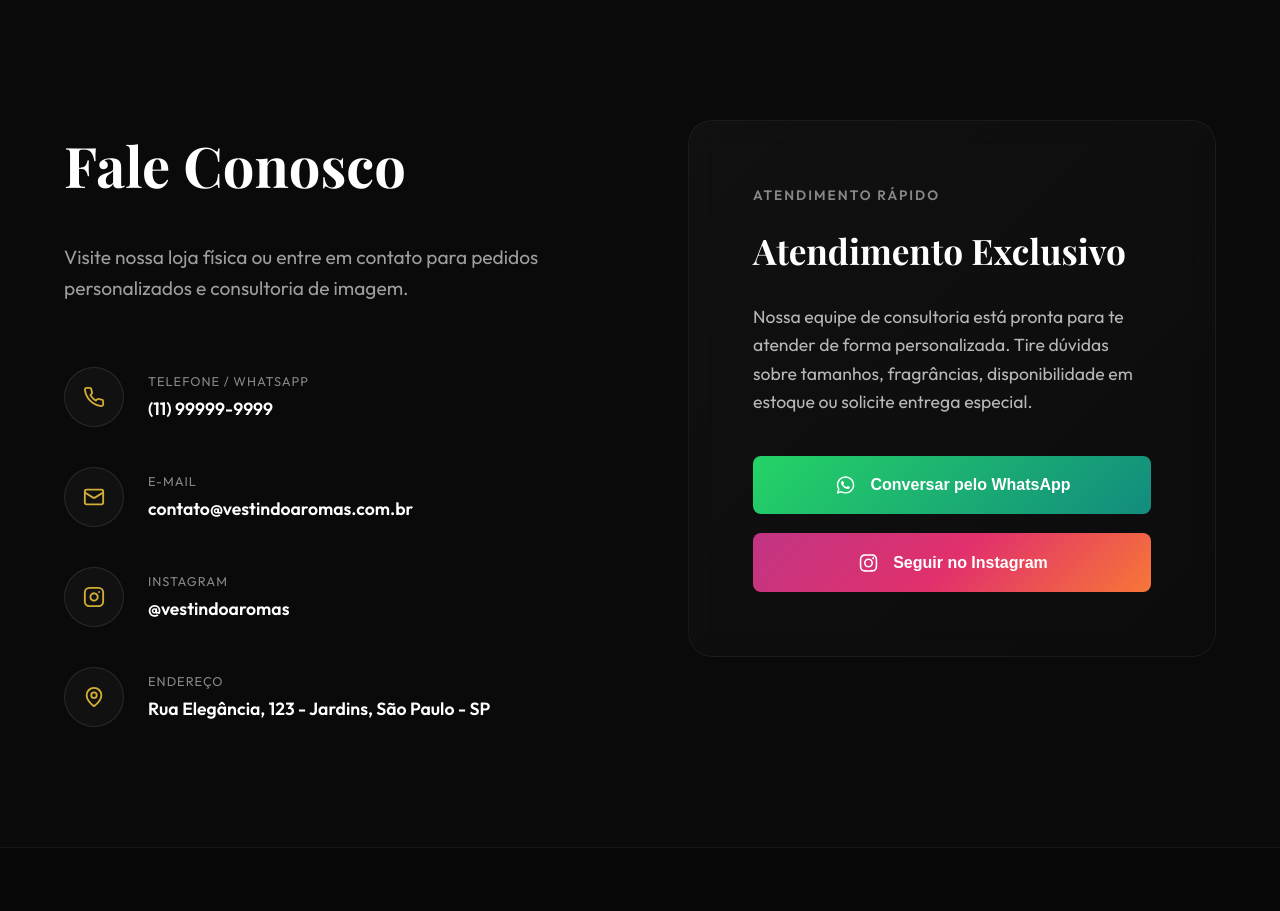
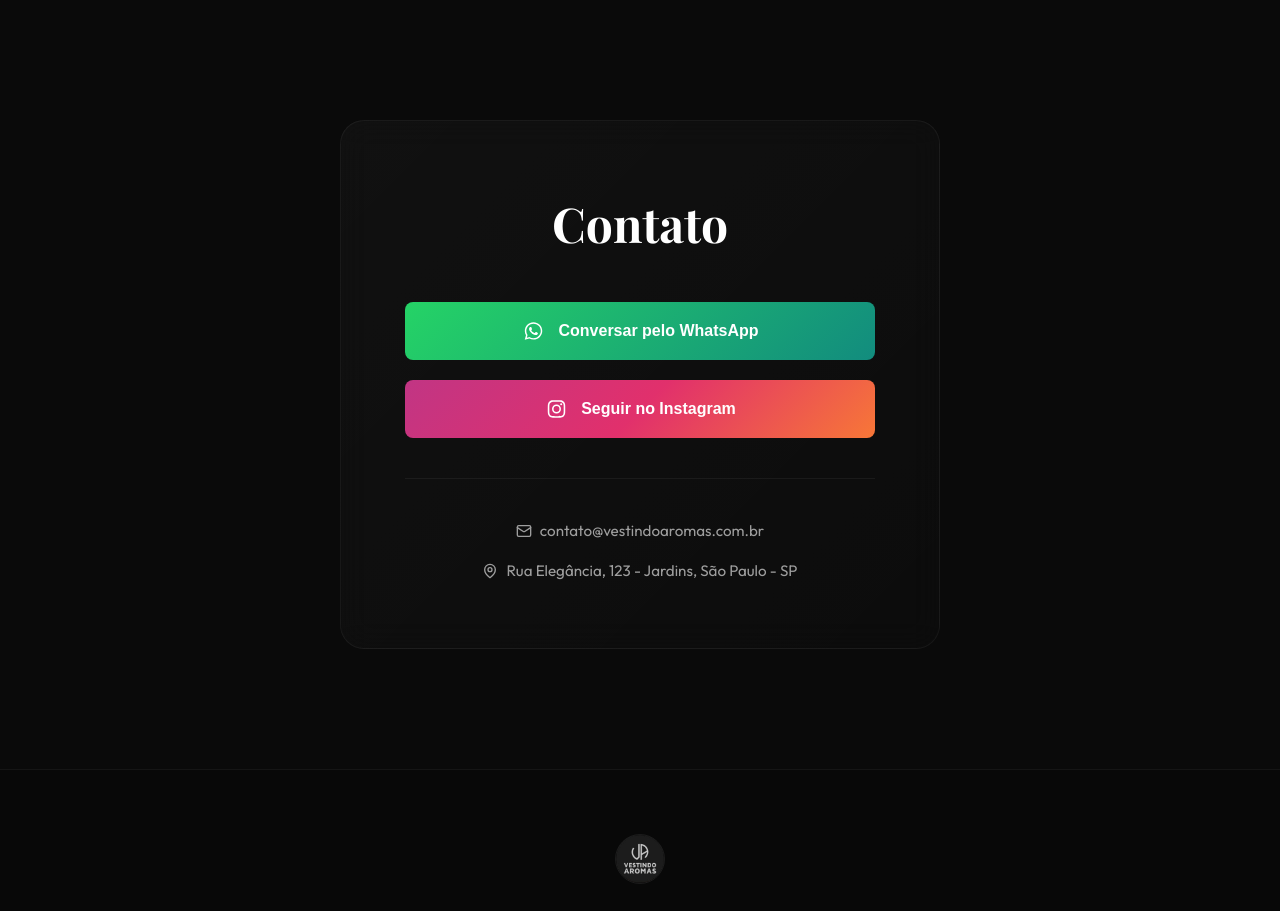
Before and after one commit to Thiago-metzlll/vestindo_aromas, a React (Vite) app: page / in a window 1280 px wide. Shown: the part 3600-4511 px from the top of the page. Built offline with nearby package versions, Linux system fonts and the light colour scheme; no server answers; a web font is replaced by a local one.

Commit message:
refinamento contato

```diff
--- a/src/components/Contact.jsx
+++ b/src/components/Contact.jsx
@@ -54,75 +54,16 @@ const Contact = () => {
     return (
         <section id="contato" style={{ padding: '120px 0', borderTop: '1px solid rgba(255,255,255,0.05)' }}>
             <div className="container">
-                <div className="contact-grid" style={{
-                    display: 'grid',
-                    gridTemplateColumns: '1fr 1fr',
-                    gap: '6rem',
-                    alignItems: 'start'
+                <div style={{
+                    maxWidth: '600px',
+                    margin: '0 auto'
                 }}>
-                    <div>
-                        <h2 style={{ fontSize: '3.5rem', fontFamily: 'var(--font-heading)', marginBottom: '2rem' }}>Fale Conosco</h2>
-                        <p style={{ fontSize: '1.2rem', opacity: 0.6, marginBottom: '4rem', lineHeight: '1.6' }}>
-                            Visite nossa loja física ou entre em contato para pedidos personalizados e consultoria de imagem.
-                        </p>
-
-                        <div style={{ display: 'flex', flexDirection: 'column', gap: '2.5rem' }}>
-                            <div style={{ display: 'flex', gap: '1.5rem', alignItems: 'center' }}>
-                                <div className="icon-circle"><Phone size={22} /></div>
-                                <div>
-                                    <p className="contact-label">Telefone / WhatsApp</p>
-                                    <EditableText
-                                        className="contact-value"
-                                        value={contact.phone}
-                                        onSave={(val) => handleContactUpdate('phone', val)}
-                                    />
-                                </div>
-                            </div>
-
-                            <div style={{ display: 'flex', gap: '1.5rem', alignItems: 'center' }}>
-                                <div className="icon-circle"><Mail size={22} /></div>
-                                <div>
-                                    <p className="contact-label">E-mail</p>
-                                    <EditableText
-                                        className="contact-value"
-                                        value={contact.email}
-                                        onSave={(val) => handleContactUpdate('email', val)}
-                                    />
-                                </div>
-                            </div>
-
-                            <div style={{ display: 'flex', gap: '1.5rem', alignItems: 'center' }}>
-                                <div className="icon-circle"><Instagram size={22} /></div>
-                                <div>
-                                    <p className="contact-label">Instagram</p>
-                                    <EditableText
-                                        className="contact-value"
-                                        value={contact.instagram}
-                                        onSave={(val) => handleContactUpdate('instagram', val)}
-                                    />
-                                </div>
-                            </div>
-
-                            <div style={{ display: 'flex', gap: '1.5rem', alignItems: 'center' }}>
-                                <div className="icon-circle"><MapPin size={22} /></div>
-                                <div>
-                                    <p className="contact-label">Endereço</p>
-                                    <EditableText
-                                        className="contact-value"
-                                        value={contact.address}
-                                        onSave={(val) => handleContactUpdate('address', val)}
-                                    />
-                                </div>
-                            </div>
-                        </div>
-                    </div>
-
                     <div className="glass-card" style={{
                         padding: '4rem',
                         display: 'flex',
                         flexDirection: 'column',
                         justifyContent: 'center',
-                        alignItems: 'flex-start',
+                        alignItems: 'center',
                         background: 'linear-gradient(135deg, rgba(255,255,255,0.03) 0%, rgba(255,255,255,0.01) 100%)',
                         border: '1px solid rgba(255,255,255,0.05)',
                         position: 'relative',
@@ -139,24 +80,10 @@ const Contact = () => {
                             zIndex: 0
                         }} />
 
-                        <div style={{ position: 'relative', zIndex: 1, width: '100%' }}>
-                            <span style={{
-                                textTransform: 'uppercase',
-                                letterSpacing: '2px',
-                                fontSize: '0.85rem',
-                                color: 'rgba(255,255,255,0.5)',
-                                display: 'block',
-                                marginBottom: '1rem',
-                                fontWeight: 600
-                            }}>
-                                Atendimento Rápido
-                            </span>
-                            <h3 style={{ fontSize: '2.2rem', marginBottom: '1.5rem', fontFamily: 'var(--font-heading)' }}>
-                                Atendimento Exclusivo
-                            </h3>
-                            <p style={{ fontSize: '1.1rem', opacity: 0.7, marginBottom: '2.5rem', lineHeight: '1.6' }}>
-                                Nossa equipe de consultoria está pronta para te atender de forma personalizada. Tire dúvidas sobre tamanhos, fragrâncias, disponibilidade em estoque ou solicite entrega especial.
-                            </p>
+                        <div style={{ position: 'relative', zIndex: 1, width: '100%', textAlign: 'center' }}>
+                            <h2 style={{ fontSize: '3rem', marginBottom: '2.5rem', fontFamily: 'var(--font-heading)' }}>
+                                Contato
+                            </h2>
 
                             <div style={{ display: 'flex', flexDirection: 'column', gap: '1.2rem', width: '100%' }}>
                                 <button
@@ -223,6 +150,31 @@ const Contact = () => {
                                     Seguir no Instagram
                                 </button>
                             </div>
+
+                            <div style={{
+                                marginTop: '2.5rem',
+                                paddingTop: '2.5rem',
+                                borderTop: '1px solid rgba(255,255,255,0.05)',
+                                display: 'flex',
+                                flexDirection: 'column',
+                                gap: '1rem',
+                                alignItems: 'center'
+                            }}>
+                                <div style={{ display: 'flex', alignItems: 'center', gap: '8px', opacity: 0.6, fontSize: '0.95rem' }}>
+                                    <Mail size={16} />
+                                    <EditableText
+                                        value={contact.email}
+                                        onSave={(val) => handleContactUpdate('email', val)}
+                                    />
+                                </div>
+                                <div style={{ display: 'flex', alignItems: 'center', gap: '8px', opacity: 0.6, fontSize: '0.95rem' }}>
+                                    <MapPin size={16} />
+                                    <EditableText
+                                        value={contact.address}
+                                        onSave={(val) => handleContactUpdate('address', val)}
+                                    />
+                                </div>
+                            </div>
                         </div>
                     </div>
                 </div>
```
